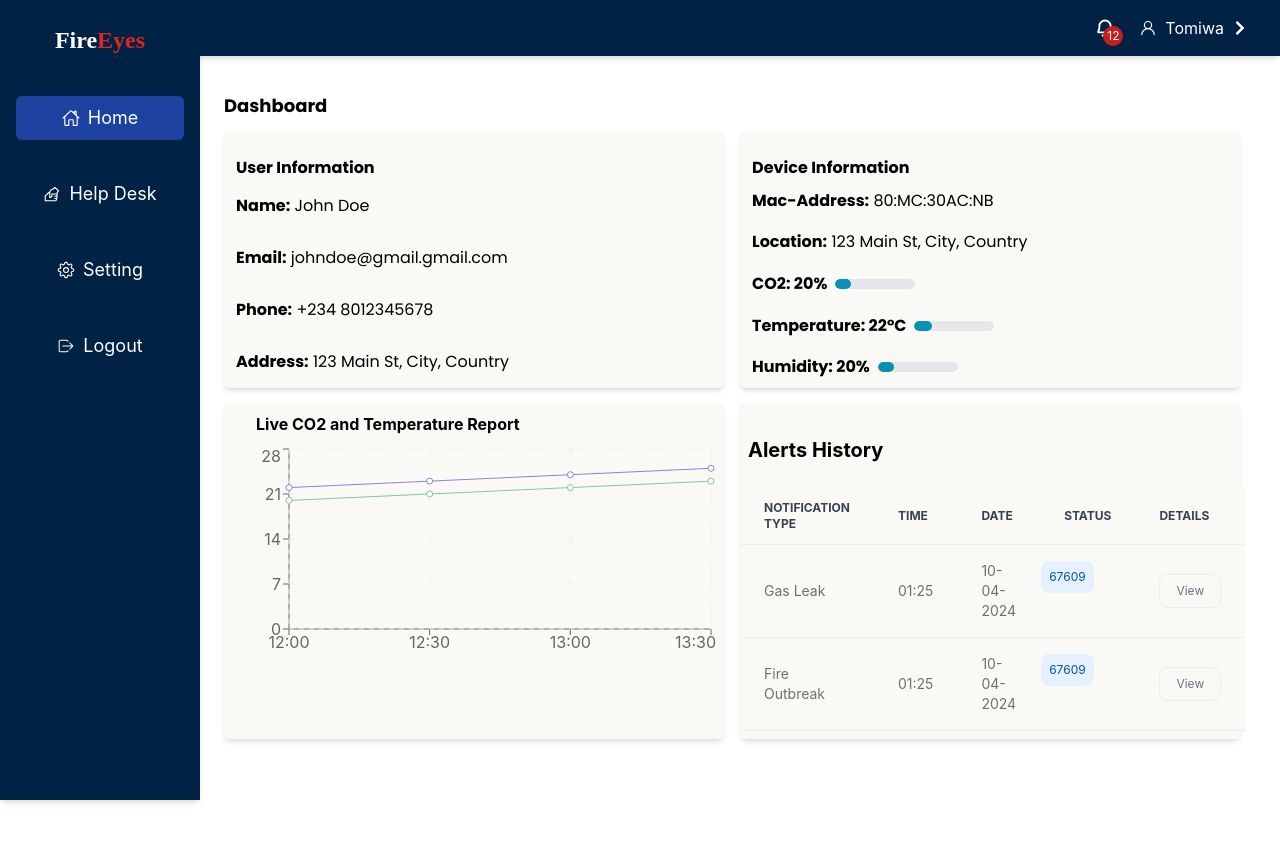
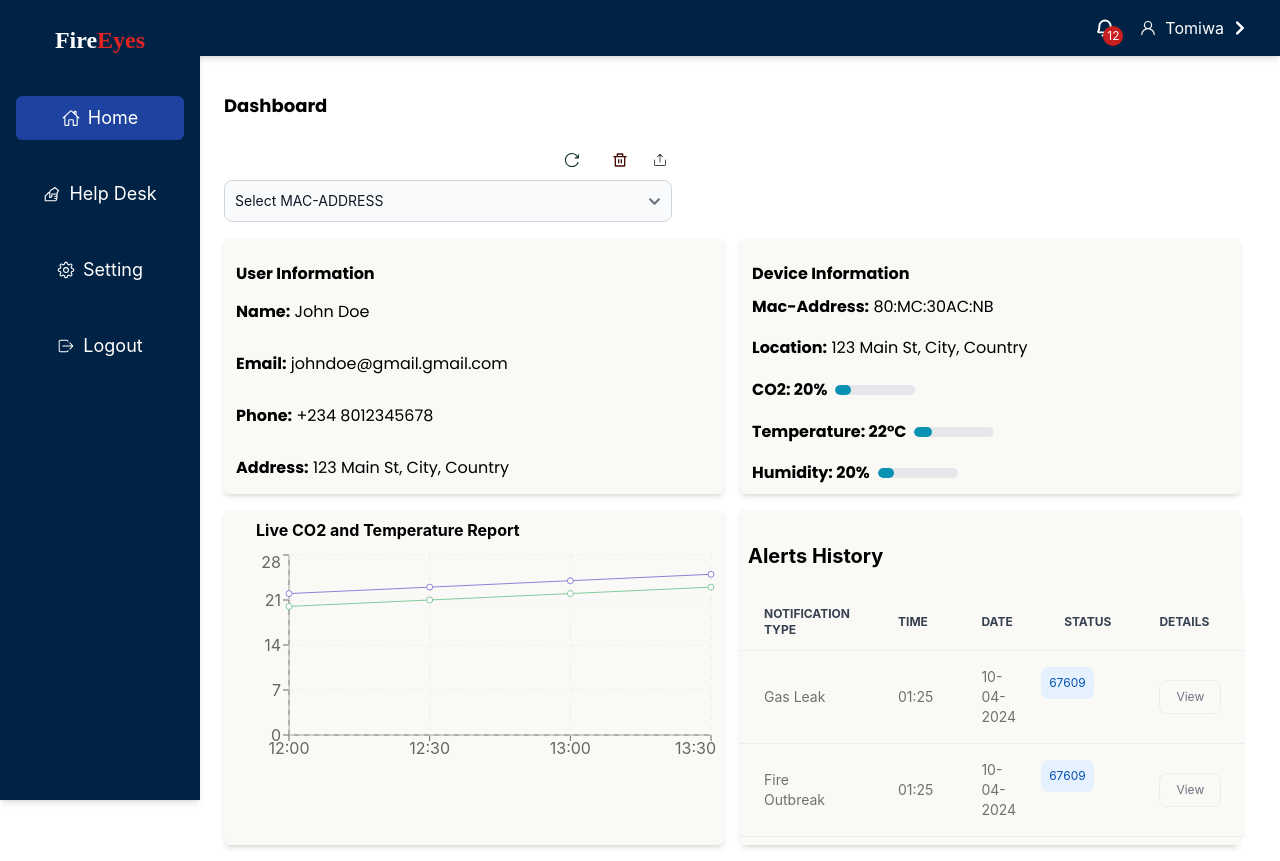
Before and after one commit to iceddrop/fireeyes, a React (Create React App) app: page /home in a window 1280 px wide. Before the commit the page ends 800 px from the top, so only its background shows below. Built offline with nearby package versions, Linux system fonts and the light colour scheme; a web font is replaced by a local one.

Commit message:
added mac address form field to dashboard

```diff
--- a/src/pages/Home/Chunks/NotificationsTableChunk/NotificationsTableChunk.jsx
+++ b/src/pages/Home/Chunks/NotificationsTableChunk/NotificationsTableChunk.jsx
@@ -1,8 +1,6 @@
 
 
 const NotificationsTableChunk = () => {
-
-
 
     const Orders = [
         {
--- a/src/pages/Home/Home.jsx
+++ b/src/pages/Home/Home.jsx
@@ -12,9 +12,11 @@ import {
 
 import "./Home.css";
 import { useState } from "react";
-
+import { Select } from "flowbite-react";
+import { RxReload } from "react-icons/rx";
+import { RiDeleteBinLine } from "react-icons/ri";
+import { CiExport } from "react-icons/ci";
 const Home = () => {
-
   const [chartData] = useState([
     { time: "12:00", temp: 22, co2: 20 },
     { time: "12:30", temp: 23, co2: 21 },
@@ -23,8 +25,22 @@ const Home = () => {
   ]);
 
   return (
-    <div className="relative z-[-1]  pt-16 ">
+    <div className="relative z-[-1]   pt-16 ">
       <h3 className="font-one font-bold text-lg py-3">Dashboard</h3>
+      <div className="max-w-md w-full py-4">
+        <div className="mb-2  flex justify-end">
+          <RxReload className="mr-6 text-green-950 text-2xl font-bold cursor-pointer hover:bg-green-100 p-1 rounded-md" />
+          <RiDeleteBinLine className="mr-4 text-red-950 text-2xl font-bold cursor-pointer hover:bg-red-100 p-1 rounded-md" />
+          <CiExport className="text-2xl font-bold cursor-pointer hover:bg-blue-100 p-1 rounded-md" />
+        </div>
+        <Select id="mac-address" required>
+          <option>Select MAC-ADDRESS</option>
+          <option>00:1A:2B:3C:4D:5E</option>
+          <option>00:1A:2B:3C:4D:5F</option>
+          <option>00:1A:2B:3C:4D:60</option>
+          <option>00:1A:2B:3C:4D:61</option>
+        </Select>
+      </div>
       <div className="lg:grid lg:grid-cols-2 gap-4">
         <div className="shadow-md col-span-1 h-64 rounded-md px-3 py-6 font-one bg-[#FAF9F6]">
           <h3 className="font-bold">User Information</h3>
@@ -70,9 +86,13 @@ const Home = () => {
         </div>
       </div>
       <div className="lg:grid lg:grid-cols-2 gap-4 mt-8 md:mt-4">
-        <div className="shadow-md col-span-1 h-68 rounded-md pr-2 bg-[#FAF9F6]
-        ">
-          <h3 className="font-bold pl-8 py-2">Live CO2 and Temperature Report</h3>
+        <div
+          className="shadow-md col-span-1 h-68 rounded-md pr-2 bg-[#FAF9F6]
+        "
+        >
+          <h3 className="font-bold pl-8 py-2">
+            Live CO2 and Temperature Report
+          </h3>
           <ResponsiveContainer width="100%" height={220}>
             <LineChart data={chartData}>
               <XAxis dataKey="time" />
--- a/src/pages/LinkDetector.js
+++ b/src/pages/LinkDetector.js
@@ -52,7 +52,7 @@ class LinkDetector extends Component {
         this.setState({ responseMessage: text, isError: false }, () => {
           setTimeout(() => {
             window.location.href =
-              "https://fireeyes-w8d7-2ftv8f1s6-iceddrops-projects.vercel.app//home";
+              "http://localhost:3000/home";
           }, 1500);
         });
       } else {
```
